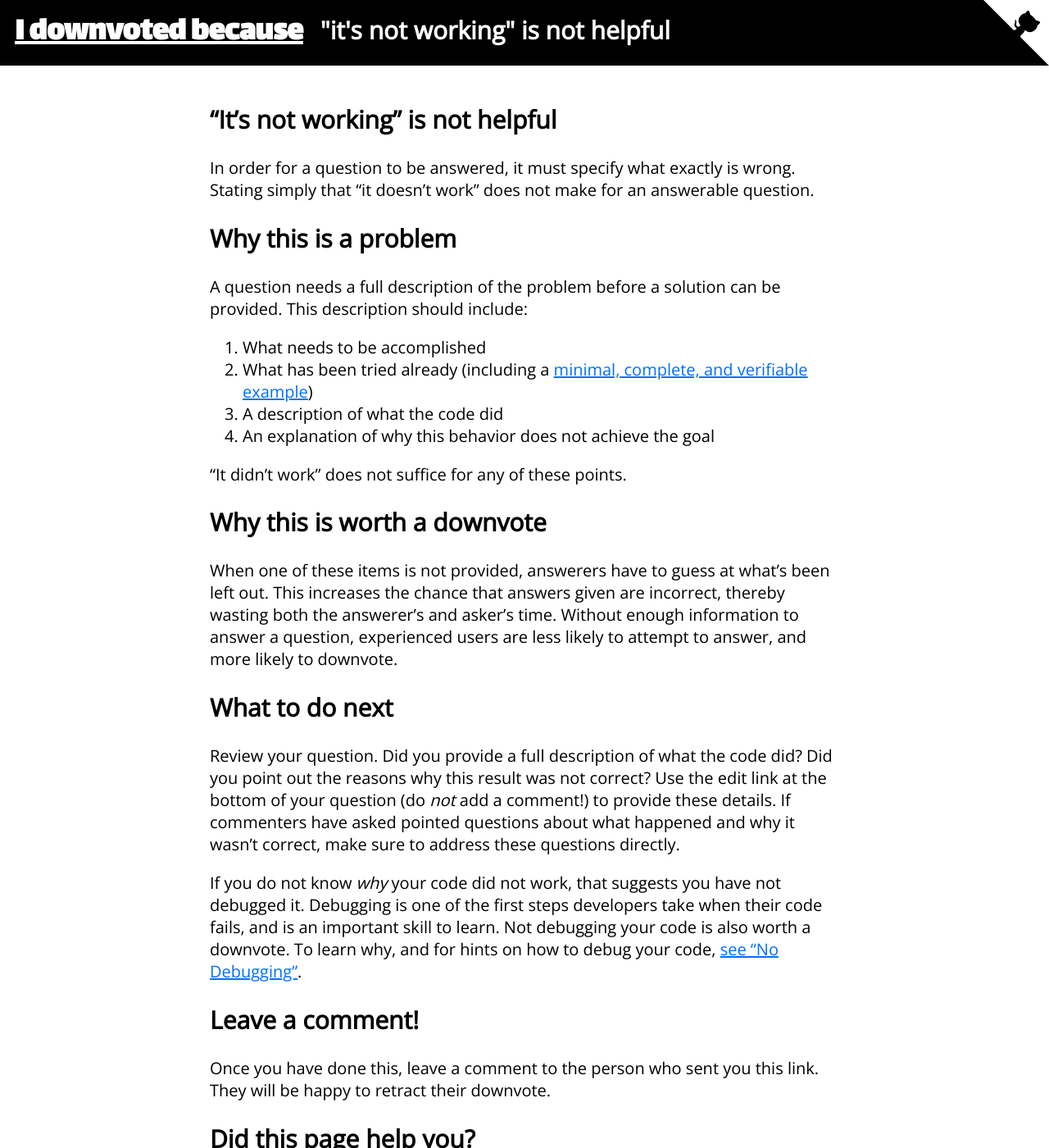
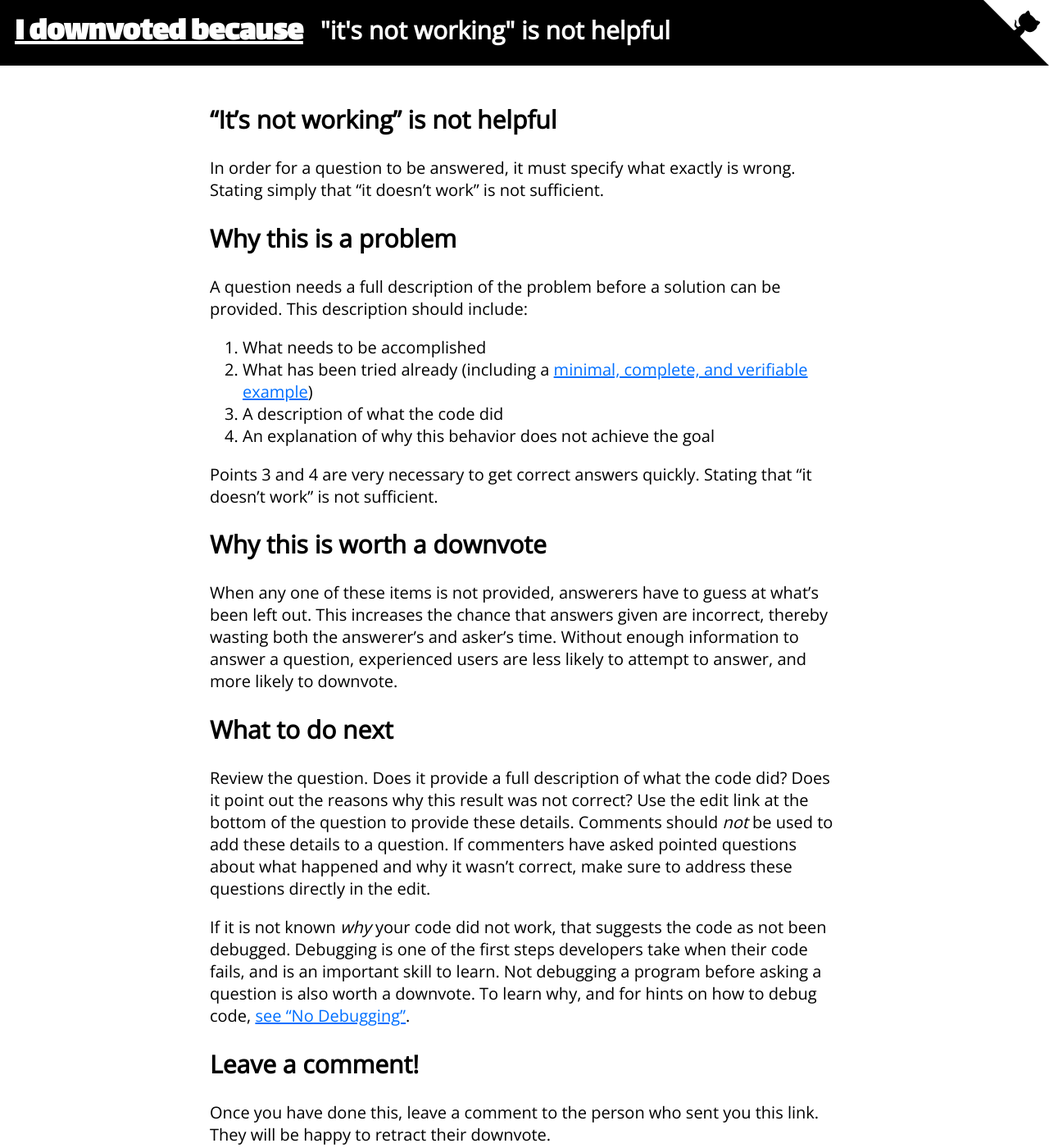
Before and after one commit to WillSullivan/idownvotedbecause, a Jekyll site: the page built from stackoverflow/itsnotworking.md, in a window 1280 px wide and 1400 px high. Shown: the whole window at 82% size. Built offline with Jekyll 4.4.1, drawn with Linux system fonts in a browser that asks for light colours; comment, search, counter and statistics services are not loaded.

Commit message:
Update itsnotworking.md

```diff
--- a/stackoverflow/itsnotworking.md
+++ b/stackoverflow/itsnotworking.md
@@ -9,7 +9,7 @@ redirect_from:
   - ItDoesntWork
 ---
 ## "It's not working" is not helpful {#introduction}
-In order for a question to be answered, it must specify what exactly is wrong. Stating simply that "it doesn't work" does not make for an answerable question.
+In order for a question to be answered, it must specify what exactly is wrong. Stating simply that "it doesn't work" is not sufficient.
 
 ## Why this is a problem {#whythisisaproblem}
 A question needs a full description of the problem before a solution can be provided. This description should include:
@@ -19,15 +19,15 @@ A question needs a full description of the problem before a solution can be prov
  3. A description of what the code did
  4. An explanation of why this behavior does not achieve the goal
 
-"It didn't work" does not suffice for any of these points.
+Points 3 and 4 are very necessary to get correct answers quickly. Stating that "it doesn't work" is not sufficient.
 
 ## Why this is worth a downvote {#whythisisworthadownvote}
-When one of these items is not provided, answerers have to guess at what's been left out. This increases the chance that answers given are incorrect, thereby wasting both the answerer's and asker's time. Without enough information to answer a question, experienced users are less likely to attempt to answer, and more likely to downvote.
+When any one of these items is not provided, answerers have to guess at what's been left out. This increases the chance that answers given are incorrect, thereby wasting both the answerer's and asker's time. Without enough information to answer a question, experienced users are less likely to attempt to answer, and more likely to downvote.
 
 ## What to do next {#whattodonext}
-Review your question. Did you provide a full description of what the code did? Did you point out the reasons why this result was not correct? Use the edit link at the bottom of your question (do *not* add a comment!) to provide these details. If commenters have asked pointed questions about what happened and why it wasn't correct, make sure to address these questions directly.
+Review the question. Does it provide a full description of what the code did? Does it point out the reasons why this result was not correct? Use the edit link at the bottom of the question to provide these details. Comments should *not* be used to add these details to a question. If commenters have asked pointed questions about what happened and why it wasn't correct, make sure to address these questions directly in the edit.
 
-If you do not know *why* your code did not work, that suggests you have not debugged it. Debugging is one of the first steps developers take when their code fails, and is an important skill to learn. Not debugging your code is also worth a downvote. To learn why, and for hints on how to debug your code, [see "No Debugging"](http://idownvotedbecau.se/nodebugging/).
+If it is not known *why* your code did not work, that suggests the code as not been debugged. Debugging is one of the first steps developers take when their code fails, and is an important skill to learn. Not debugging a program before asking a question is also worth a downvote. To learn why, and for hints on how to debug code, [see "No Debugging"](http://idownvotedbecau.se/nodebugging/).
 
 {::comment}The following paragraphs should be added as is to the bottom of all pages{:/}
 ## Leave a comment! {#leaveacomment}
```
